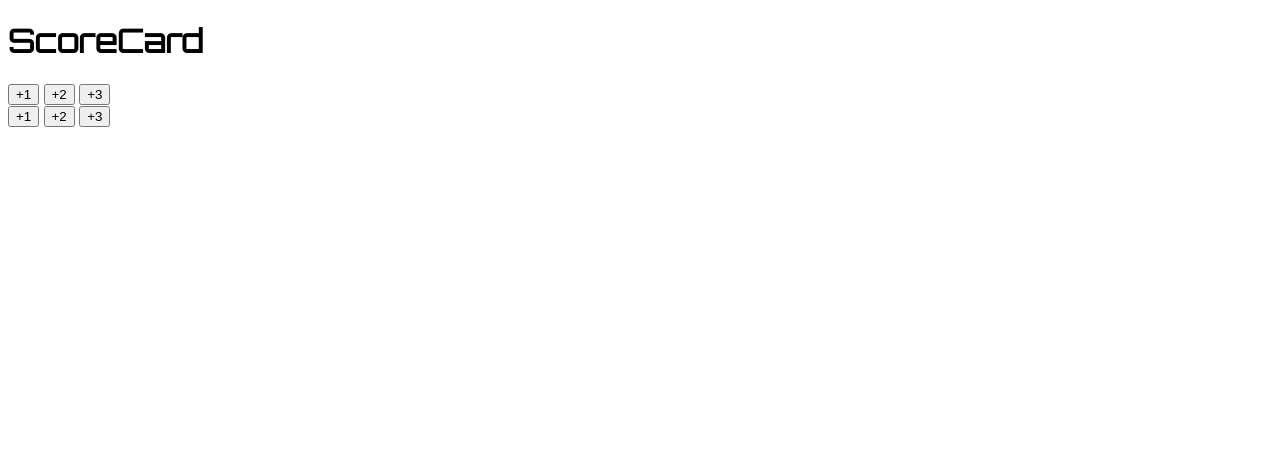
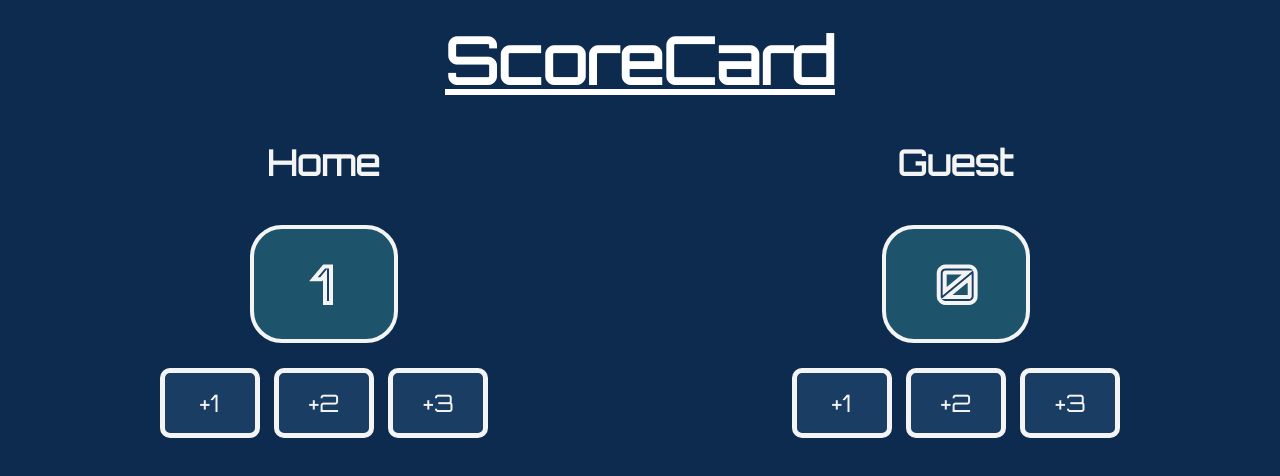
Before and after one commit to 9290851413/BasketBallScoreCalculator, a plain HTML site: page index.html in a window 1280 px wide. Drawn offline with Linux system fonts and the light colour scheme; a web font is replaced by a local one.

Commit message:
CSS styling
added css styling for the html page

```diff
--- a/index.html
+++ b/index.html
@@ -13,12 +13,17 @@
     </head>
     <body>
         <div>
-            <h1>ScoreCard</h1>
-            <div id="score-card">
-                <h2 id="home-score"></h2>
-                <h2 id="guest-score"></h2>
+            <h1 id="title">ScoreCard</h1>
+            <div id="teams">
+                <h2 id="team-name">Home</h2>
+                <h2 id="team-name">Guest</h2>
             </div>
-            <div id="home-values">
+            <div id="score">
+                <h2 id="score-card">1</h2>
+                <h2 id="score-card">0</h2>
+            </div>
+            <div id="points">
+                <div id="home-values">
                 <button> +1</button>
                 <button> +2</button>
                 <button> +3</button>
@@ -28,6 +33,7 @@
                 <button> +2</button>
                 <button> +3</button>
             </div>
+            </div>
         </div>
         <script src="index.js"></script>
     </body>
--- a/styles.css
+++ b/styles.css
@@ -1,3 +1,77 @@
 body {
     font-family: "Orbitron", sans-serif;
+    text-align: center;
+    background-color: #0C2B4E;
 }
+
+#title {
+    display: block;
+    margin-left: auto;
+    margin-right: auto;
+    font-size: 64px;
+    color: #FFFFFF;
+    margin: 20px;
+    text-decoration: underline;
+}
+
+#teams {
+    display: flex;
+    flex-direction: row;
+    justify-content: space-around;
+    align-items: center;
+}
+
+#team-name {
+    font-size: 35px;
+    color: #F4F4F4;
+    margin: 20px;
+}
+
+#score {
+    display: flex;
+    align-items: center;
+    justify-content: space-around;
+    flex-direction: row;
+}
+
+#score-card {
+    width: 140px;
+    height: 110px;
+    border-radius: 32px;
+    background-color: #1D546C;
+    border: 4px solid #F4F4F4;
+    font-size: 48px;
+    color: #1A3D64;
+    -webkit-text-stroke: 4px #F4F4F4;
+    text-align: center;
+    display: flex;
+    align-items: center;
+    justify-content: space-around;
+    margin: 20px;
+}
+
+button {
+    width: 100px;
+    height: 70px;
+    font-family: "Orbitron", sans-serif;
+    border-radius: 10px;
+    background-color: #1A3D64;
+    border: 5px solid #F4F4F4;
+    font-size: 24px;
+    letter-spacing: normal;
+    color: #f4F4F4;
+    margin: 5px;
+}
+
+button:hover {
+    background-color: #F4F4F4;
+    color: #1A3D64;
+    border: 5px solid #575858;
+}
+
+#points {
+    display: flex;
+    flex-direction: row;
+    justify-content: space-around;
+    align-items: center;
+}
```
